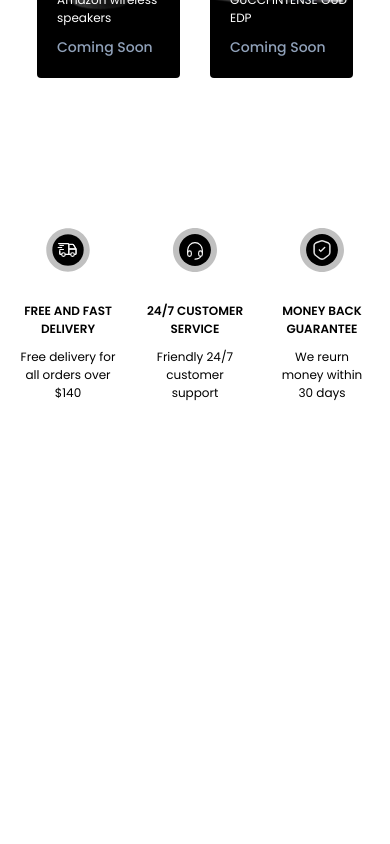
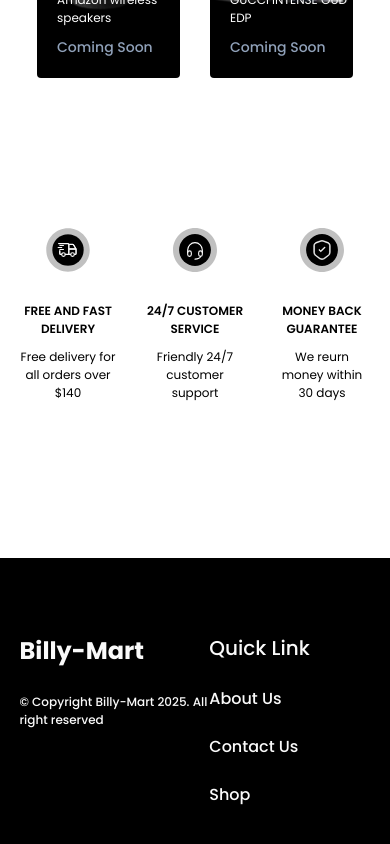
Before and after one commit to Bigbilly-github/Billy-Mart, a React (Vite) app: page / in a window 390 px wide. Shown: the part 1874-2718 px from the top of the page. Before the commit the page ends 2292 px from the top, so only its background shows below. Built offline with nearby package versions, Linux system fonts and the light colour scheme; no server answers.

Commit message:
creating, styling, adding responsiveness to the footer component

```diff
--- /dev/null
+++ b/src/components/footer.jsx
@@ -0,0 +1,80 @@
+
+
+
+function Footer (){
+
+    return(
+        <>
+        <footer className="w-full md:h-[440px] h-[300px] flex justify-center items-center bg-black mt-[140px]">
+            <div className="w-[90%] flex  justify-between md:h-[280px] h-[150px]" >
+                <div className="w-[206px] ">
+                    <p className="text-[24px] font-bold text-[#FAFAFA]">
+                        Billy-Mart
+                    </p>
+                    <p className=" text-[12px] font-medium mt-[24px] text-[#FAFAFA]">
+                        &copy; Copyright Billy-Mart 2025. All right reserved
+                    </p>
+
+                </div>
+                <div className="w-[275px]  h-[180px]  hidden lg:block ">
+                    <p className=" text-[20px] font-medium text-[#FAFAFA]">
+                        Support
+                    </p>
+                    <p className=" text-[16px] font-medium mt-[24px] text-[#FAFAFA]">
+                    111 Bijoy sarani, Dhaka, New York.
+                    </p>
+                    <p className=" text-[16px] font-medium mt-[24px] text-[#FAFAFA]">
+                   yusufabiola555@gmail.com
+                    </p>
+
+
+                </div>
+
+                <div className="w-[175px] h-[180px] hidden md:block ">
+                    <p className=" text-[20px] font-medium text-[#FAFAFA]">
+                       Account
+                    </p>
+                    <p className=" text-[16px] font-medium mt-[24px] text-[#FAFAFA]">
+                  My Account
+                    </p>
+                    <p className=" text-[16px] font-medium mt-[24px] text-[#FAFAFA]">
+                    Login / Register
+                    </p>
+                    <p className=" text-[16px] font-medium mt-[24px] text-[#FAFAFA]">
+                  Cart
+                    </p>
+                    <p className=" text-[16px] font-medium mt-[24px] text-[#FAFAFA]">
+                    Wishlist
+                    </p>
+
+
+
+                </div>
+
+                <div className="w-[175px] h-[180px] ">
+                    <p className=" text-[20px] font-medium text-[#FAFAFA]">
+                    Quick Link
+                    </p>
+                    <p className=" text-[16px] font-medium mt-[24px] text-[#FAFAFA]">
+                About Us
+                    </p>
+                    <p className=" text-[16px] font-medium mt-[24px] text-[#FAFAFA]">
+                   Contact Us
+                    </p>
+                    <p className=" text-[16px] font-medium mt-[24px] text-[#FAFAFA]">
+                   Shop
+                    </p>
+
+
+
+                </div>
+
+
+            </div>
+
+        </footer>
+        </>
+    )
+
+}
+export default Footer
--- a/src/pages/Homepage.jsx
+++ b/src/pages/Homepage.jsx
@@ -8,6 +8,7 @@ import Hero from '../components/hero'
 import Ad from '../components/ad'
 import NewArrival from '../components/newarrival'
 import CustomerService from '../components/customerservices'
+import Footer from '../components/footer'
 
 
 
@@ -27,6 +28,7 @@ const Homepage = () => {
 
 
         </main>
+        <Footer/>
 
     </>
 
```
